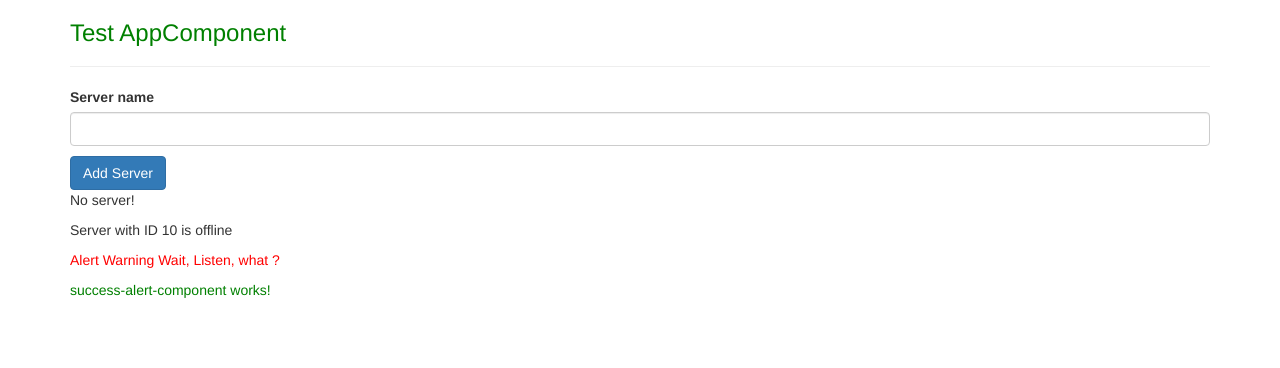
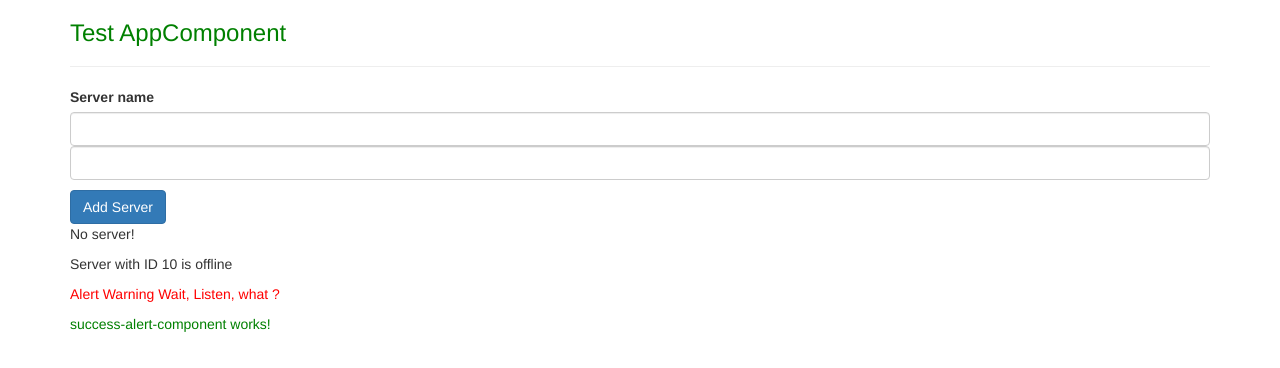
Before and after one commit to wagnerrdemorais/AngularTestProject, an Angular app: page / in a window 1280 px wide. Shown: the top 368 px of the page. Built offline with nearby package versions, Linux system fonts and the light colour scheme.

Commit message:
adding two way binding example

```diff
--- a/src/app/app.module.ts
+++ b/src/app/app.module.ts
@@ -7,6 +7,7 @@ import { ServersComponent } from './servers/servers.component';
 import { HelloComponentComponent } from './hello-component/hello-component.component';
 import {WarningAlertComponent} from "./warning-alert-component/warning-alert-component";
 import { SuccessAlertComponentComponent } from './success-alert-component/success-alert-component.component';
+import {FormsModule} from "@angular/forms";
 
 @NgModule({
   declarations: [
@@ -18,7 +19,8 @@ import { SuccessAlertComponentComponent } from './success-alert-component/succes
     SuccessAlertComponentComponent
   ],
   imports: [
-    BrowserModule
+    BrowserModule,
+    FormsModule
   ],
   providers: [],
   bootstrap: [AppComponent]
--- a/src/app/servers/servers.component.html
+++ b/src/app/servers/servers.component.html
@@ -1,9 +1,17 @@
 <label>Server name</label>
+
 <input
   type="text"
   class="form-control"
-(input)="onUpdateServerName($event)">
+  (input)="onUpdateServerName($event)">
+
+<input
+  type="text"
+  class="form-control"
+  [(ngModel)]="serverName" >
+
 <p>{{serverName}}</p>
+
 <button
   class="btn btn-primary"
   [disabled]="!allowNewServer"
@@ -12,4 +20,3 @@
 <p>{{serverCreationStatus}}</p>
 
 <app-server></app-server>
-<!--<app-hello-component></app-hello-component>-->
```
